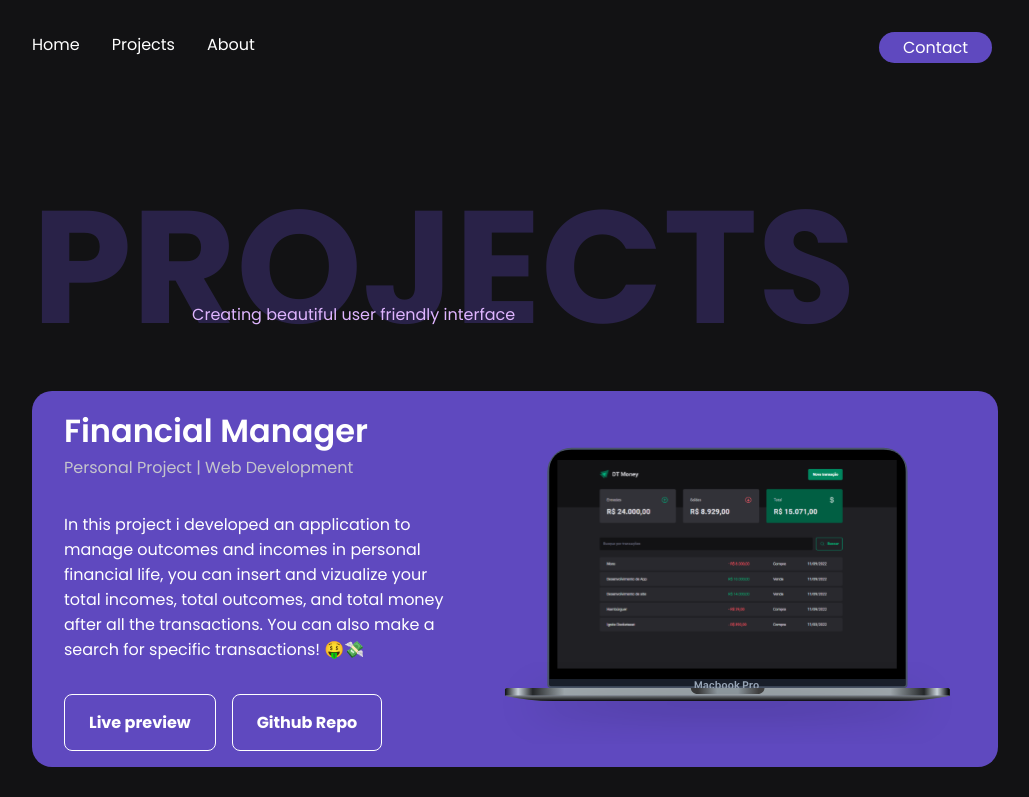
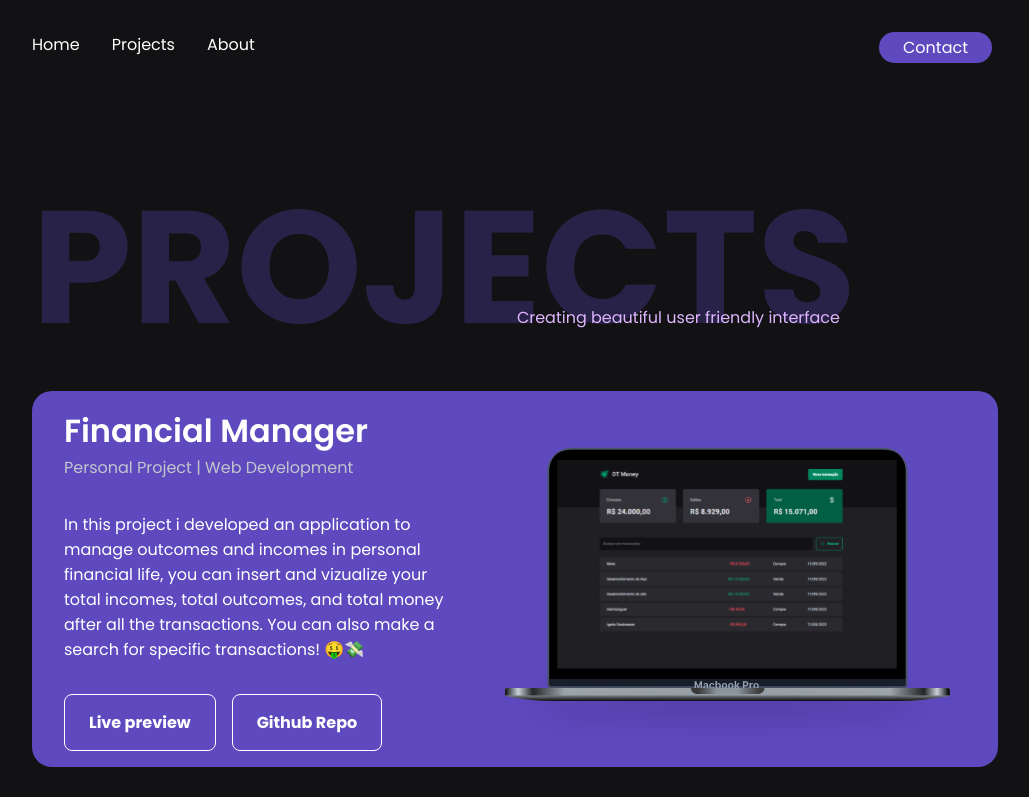
Before and after one commit to leo-serrao/leoserrao.dev, a Next.js app: page /projects in a window 1280 px wide. Shown: the top 797 px of the page, without its empty margins (128-1157 px from the left). Built offline with nearby package versions, Linux system fonts and the light colour scheme.

Commit message:
Fixing projects page title reponsibility

```diff
--- a/src/components/ProjectCard/card.ts
+++ b/src/components/ProjectCard/card.ts
@@ -15,14 +15,12 @@ export const Card = styled('main', {
 
    '@bp3': {
      flexDirection: 'column  ',
-     height: '45rem',
      minWidth: 350,
      alignItems: 'center',
    },
 
    '@bp02': {
-    minWidth: 200,
-    height: '32rem',
+    minWidth: 310,
    },
 
 
@@ -51,7 +49,8 @@ export const Card = styled('main', {
       color: '$white',
 
       '@bp02': {
-        fontSize: '$md',
+        fontSize: '$xl',
+        marginTop: '1rem',
        },
     },
 
@@ -60,7 +59,7 @@ export const Card = styled('main', {
       marginBottom: '2rem',
 
       '@bp02': {
-        fontSize: '$ssm',
+        fontSize: '$sm',
        },
     },
 
@@ -68,7 +67,7 @@ export const Card = styled('main', {
       maxWidth: '25rem',
 
       '@bp02': {
-        fontSize: '$ssm',
+        fontSize: '$sm',
         width: 250,
         textAlign: 'center',
         marginBottom: '1rem',
@@ -111,7 +110,7 @@ export const Card = styled('main', {
           },
 
           '@bp02': {
-            fontSize: '$ssm',
+            fontSize: '$sm',
             padding: '0.5rem 1rem',
 
 
@@ -141,7 +140,6 @@ export const Card = styled('main', {
 
     '@bp02': {
       paddingTop: '0',
-      marginTop: '-3rem',
      },
 
     '.device': {
@@ -150,7 +148,7 @@ export const Card = styled('main', {
       },
 
       '@bp02': {
-        width: '16rem',
+        width: '18rem',
        },
     },
   },
--- a/src/pages/projects.tsx
+++ b/src/pages/projects.tsx
@@ -40,8 +40,10 @@ export default function Projects() {
       </Head>
       <ProjectsContainer>
         <Title>
-          <h1>PROJECTS</h1>
-          <span>Creating beautiful user friendly interface</span>
+          <div className="title-container">
+            <h1>PROJECTS</h1>
+            <span>Creating beautiful user friendly interface</span>
+          </div>
         </Title>
 
         <CardsContainer>
--- a/src/styles/pages/projects.ts
+++ b/src/styles/pages/projects.ts
@@ -12,19 +12,21 @@ export const ProjectsContainer = styled('main', {
 })
 
 export const Title = styled('div', {
-    position: 'relative',
     display: 'flex',
     alignItems: 'center',
     justifyContent: 'left',
     height: '8.5rem',
     marginBottom: '3rem',
-    maxWidth: '52%',
+    width: '100%',
 
     '@bp3': {
       justifyContent: 'center',
       maxWidth: '90%',
     },
 
+    '.title-container': {
+      width: '52rem',
+      position: 'relative',
 
       h1: {
         marginBottom: '1rem',
@@ -39,6 +41,11 @@ export const Title = styled('div', {
         '@bp2': {
           fontSize: '5rem',
         },
+
+        '@bp02': {
+          fontSize: '4.5rem',
+          marginBottom: '1rem',
+        },
       },
 
       span: {
@@ -46,16 +53,23 @@ export const Title = styled('div', {
         marginBottom: '0.5rem',
         fontSize: '1rem',
         position: 'absolute',
-      bottom: '0.5rem',
-      right: '1rem',
+        bottom: '4.1rem',
+        right: '1.5rem',
 
         '@bp3': {
           fontSize: '0.8rem',
-        bottom: '1.5rem',
+          bottom: '3rem',
+          right: '5rem',
         },
 
         '@bp2': {
           bottom: '2.2rem',
+          right: '1rem',
+        },
+
+        '@bp02': {
+          display: 'none',
+        }
       },
     },
 })
@@ -69,6 +83,10 @@ export const CardsContainer = styled('div', {
   '@bp2': {
     alignItems: 'center',
   },
+
+  '@bp02': {
+    marginBottom: '10rem',
+  }
 })
 
 export const MoreCard = styled('div', {
@@ -90,7 +108,7 @@ export const MoreCard = styled('div', {
    },
 
    '@bp02': {
-    minWidth: 200,
+    minWidth: 310,
     height: '32rem',
    },
 
@@ -213,7 +231,7 @@ export const MoreCard = styled('div', {
 
     '@bp02': {
       paddingTop: '0',
-      marginTop: '-3rem',
+      marginTop: '4.5rem',
      },
 
     '.device': {
```
Lines whose indentation alone changed are shown as unchanged.
